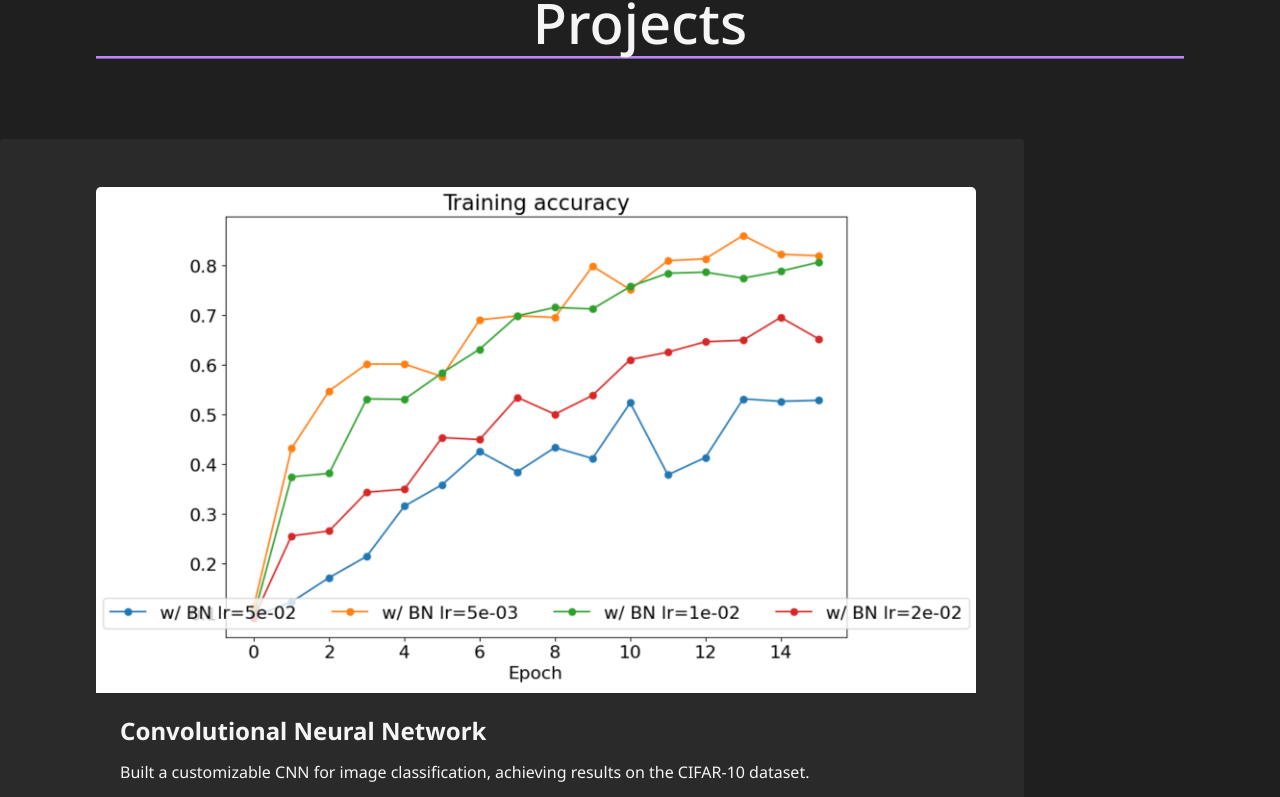
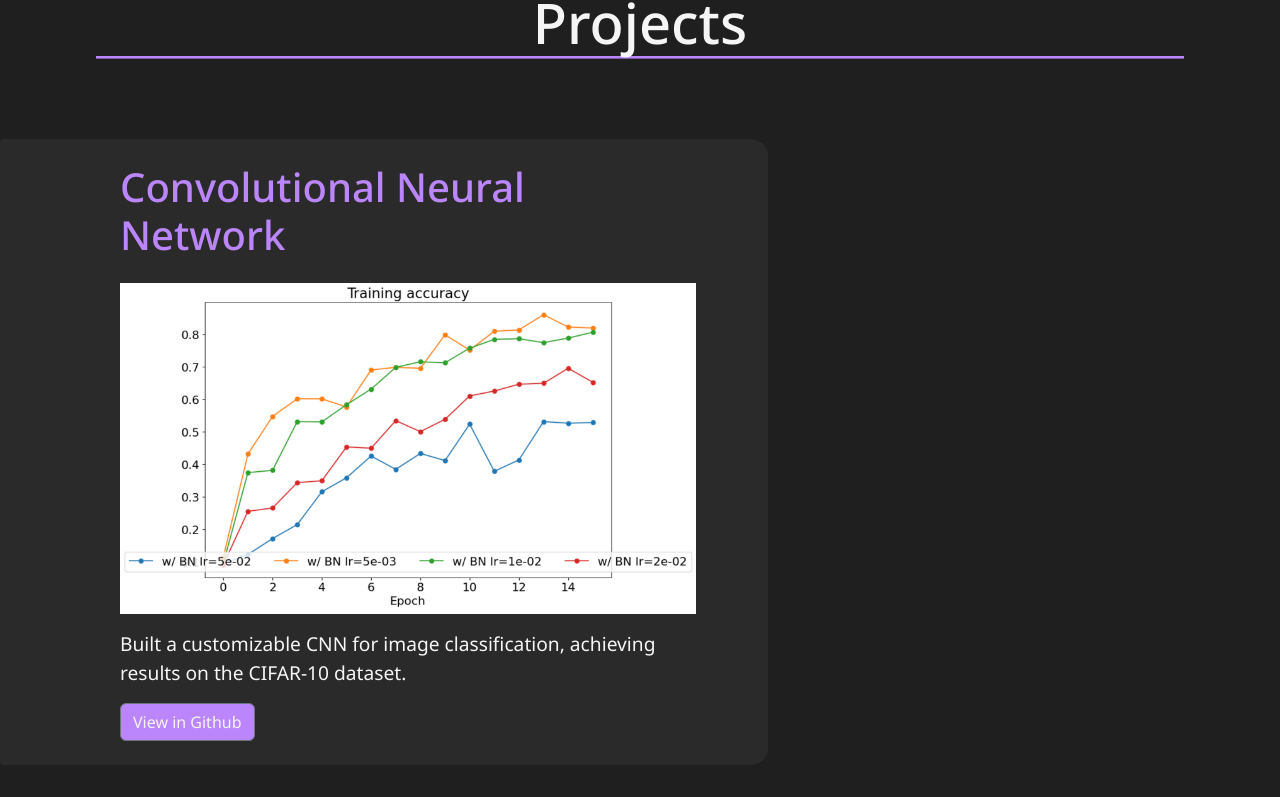
Before and after one commit to henrywbarber/Portfolio, a React (Vite) app: page / in a window 1280 px wide. Shown: the part 1786-2583 px from the top of the page. Built offline with nearby package versions, Linux system fonts and the light colour scheme.

Commit message:
Fixes to projects rows

```diff
--- a/src/components/Projects/Projects.css
+++ b/src/components/Projects/Projects.css
@@ -23,24 +23,39 @@
     border: 4px;
     border-color: var(--primary-color);
     border-radius: 3px;
-
-    width: 80%;
-    margin: 0 !important;
-    padding: 0 !important;
+    width: 60%;
 }
 
 .left {
     margin: 0 !important;
-    padding: 3rem 3rem 1rem 6rem !important;
+    padding: 0 3rem 0 6rem !important;
+    border-top-right-radius: 2.5%;
+    border-bottom-right-radius: 2.5%;
 }
 
 .right {
     margin: 0 !important;
-    padding: 3rem 6rem 1rem 3rem !important;
-    display: flex;
-    /* Use flex display to align cards correctly */
-    justify-content: flex-end;
-    /* Ensure content aligns to the right */
+    padding: 0 6rem 0 3rem !important;
+    border-top-left-radius: 2.5%;
+    border-bottom-left-radius: 2.5%;
+}
+
+.card-body {
+    align-self: center;
+    text-align: left;
+    padding: 1.5rem;
+}
+
+.card-title {
+    font-size: 2.5rem;
+    color: var(--primary-color);
+}
+
+.card-img {
+    align-self: center;
+    width: 100%;
+    height: auto;
+    padding: 1rem 0;
 }
 
 .card-img-placeholder {
@@ -51,6 +66,8 @@
     background-color: var(--off-white);
     border-bottom: 1px solid var(--secondary-color);
     text-align: center;
+    padding: 1rem 0;
+    /* TODO: Not working */
 }
 
 .card-img-placeholder span {
@@ -59,21 +76,14 @@
     font-weight: bold;
 }
 
-.card-body {
-    text-align: left;
-    padding: 1.5rem;
+.card-text {
+    font-size: larger;
 }
 
-.card-title {
-    font-size: 1.5rem;
-    font-weight: bold;
+
+
+
+.btn {
+    background-color: var(--primary-color);
+    color: var(--off-white);
 }
-
-.card-text {
-    font-size: 1rem;
-    margin: 15px 0;
-}
-
-button {
-    margin-top: 10px;
-}
--- a/src/components/Projects/Projects.jsx
+++ b/src/components/Projects/Projects.jsx
@@ -15,7 +15,7 @@ const Projects = () => {
         },
         {
             title: "Barber Shell",
-            description: "This project implements a custom Unix-based shell from scratch, with select custom built-in functions. The shell functions in two modes, interactive mode and batch mode, and supports basic functionality such as forking processes and handling I/O redirections.",
+            description: "Barber Shell implements a custom Unix-based shell from scratch. Providing customized built-in functions such as command history, enviornment and local variable manipulation, basic functionality such as forking processes and handling I/O redirections. The shell allowed for two functionalities, in which users can interact directly through command line or provide the program with a file of commands.",
             imageUrl: "", // No image URL
             linkUrl: "https://github.com/henrywbarber/BarberShell",
         },
@@ -54,15 +54,15 @@ const Projects = () => {
                 {projects.map((project, index) => (
                     <Row className={`project-row ${index % 2 === 1 ? 'justify-content-end' : ''}`} key={index}>
                         <Card className={`project-card ${index % 2 === 0 ? 'left' : 'right'}`}>
-                            {project.imageUrl ? (
-                                <Card.Img variant="top" src={project.imageUrl} alt={project.title} />
-                            ) : (
-                                <div className="card-img-placeholder">
-                                    <span>Check Me Out in GitHub!</span>
-                                </div>
-                            )}
                             <Card.Body>
                                 <Card.Title>{project.title}</Card.Title>
+                                {project.imageUrl ? (
+                                    <Card.Img className="card-img" variant="top" src={project.imageUrl} alt={project.title} />
+                                ) : (
+                                    <div className="card-img-placeholder">
+                                        <span>Check Me Out in GitHub!</span>
+                                    </div>
+                                )}
                                 <Card.Text>{project.description}</Card.Text>
                                 {project.linkUrl ? (
                                     <Button variant="secondary" href={project.linkUrl} target="_blank">View in Github</Button>
```
